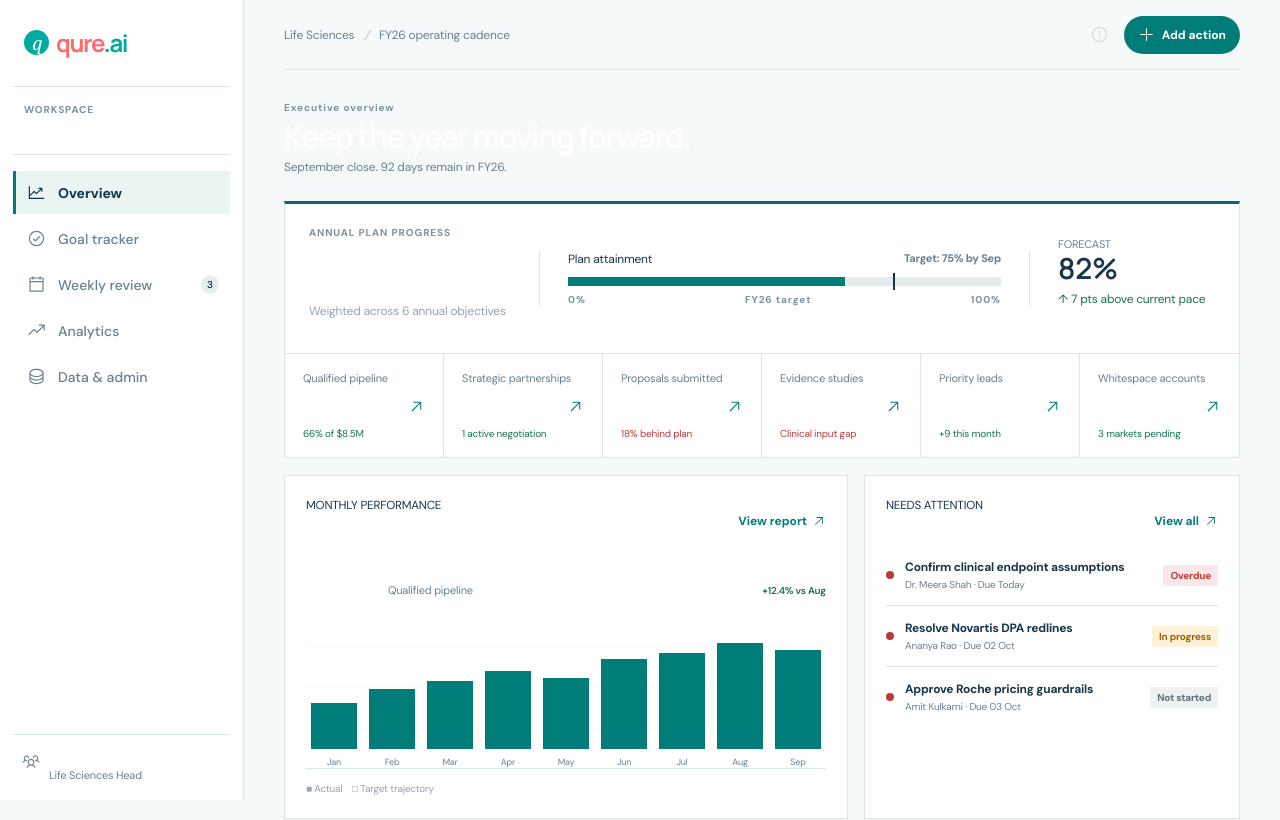
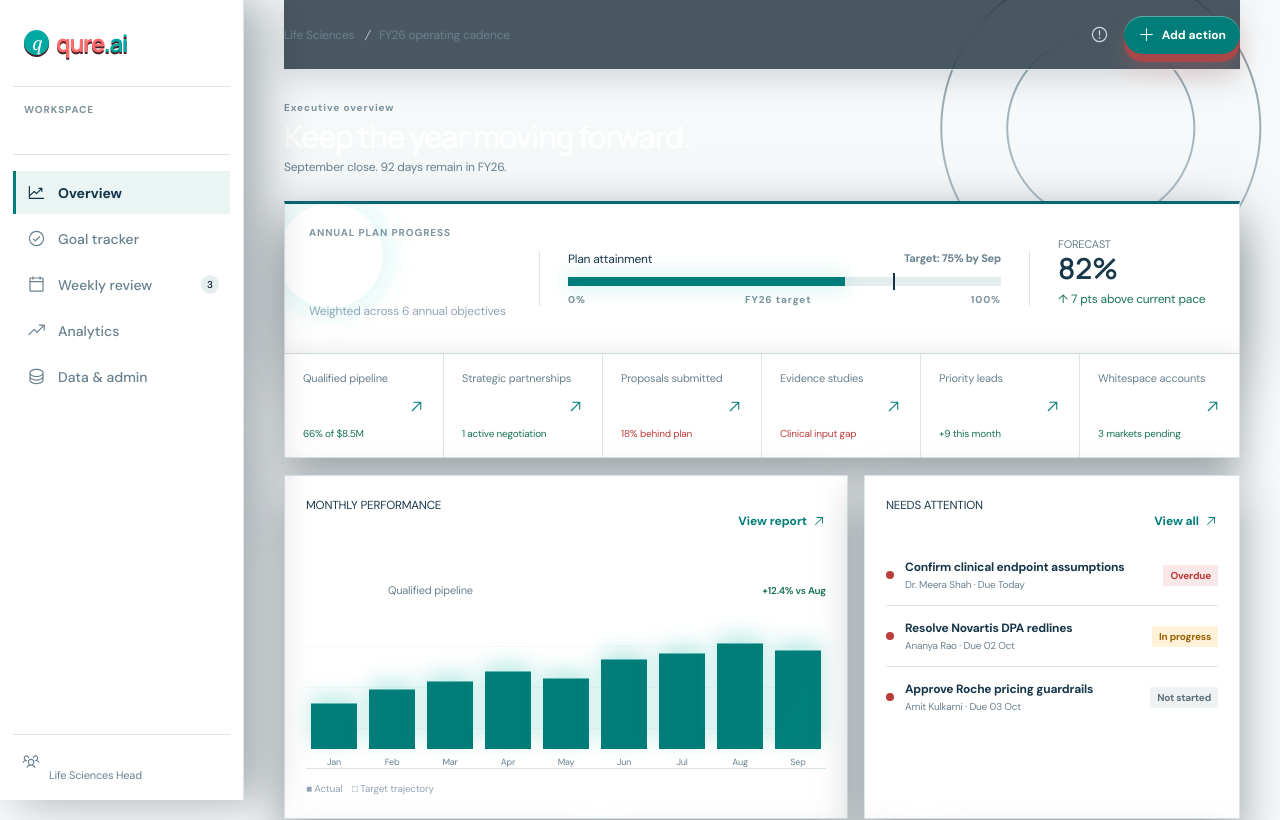
Before and after one commit to DHRUVPARASHAR21/Qure-BD-Dashboard, a React (Vite) app: page / in a window 1280 px wide. Shown: the top 820 px of the page. Built offline with nearby package versions, Linux system fonts and the light colour scheme.

Commit message:
Add dimensional Qure visual treatment

```diff
--- /dev/null
+++ b/src/qure-depth.css
@@ -0,0 +1,14 @@
+/* Depth treatment based on Qure's layered clinical-imaging artwork. */
+body{background:radial-gradient(900px 520px at 74% -12%,#13475d 0%,#0d1e2d 55%,#091925 100%);min-height:100dvh}
+body::before{content:"";position:fixed;inset:0;pointer-events:none;opacity:.5;background:radial-gradient(circle at 86% 16%,transparent 0 92px,#1b4e61 93px 94px,transparent 95px 158px,#143d50 159px 160px,transparent 161px),radial-gradient(circle at 12% 88%,#0f3548 0,transparent 290px);mask-image:linear-gradient(to bottom,black,transparent 72%)}
+aside{box-shadow:18px 0 45px #04111b55;z-index:2}.brand{filter:drop-shadow(0 2px 0 #4c2028)}
+header{background:rgb(7 25 38 / .72);backdrop-filter:blur(18px);box-shadow:0 10px 30px #06131d24;position:sticky;top:0;z-index:1}
+.annual,.kpis,.panel,.table{position:relative;overflow:hidden;box-shadow:inset 0 1px 0 rgb(186 226 237 / .1),inset 1px 0 0 rgb(186 226 237 / .035),0 18px 42px #05141e66}
+.annual::after,.panel::after{content:"";position:absolute;inset:0;pointer-events:none;background:linear-gradient(120deg,rgb(255 255 255 / .035),transparent 28%,transparent 74%,rgb(70 190 194 / .035));mix-blend-mode:screen}
+.annual{transform:translateZ(0);box-shadow:inset 0 1px 0 rgb(196 240 241 / .15),0 20px 48px #05131e88}.annual>div:first-child{position:relative}.annual>div:first-child::before{content:"";position:absolute;left:-32px;top:-24px;width:105px;height:105px;border:1px solid rgb(73 219 211 / .17);border-radius:50%;box-shadow:0 0 0 14px rgb(73 219 211 / .025),0 0 34px rgb(20 184 166 / .13)}
+.kpis{box-shadow:inset 0 1px 0 rgb(186 226 237 / .08),0 18px 38px #05141e5c}.kpis article{transition:transform .2s ease,background .2s ease}.kpis article:hover{transform:translateY(-3px);background:#153247}.panel{transition:transform .22s ease,box-shadow .22s ease}.panel:hover{transform:translateY(-4px);box-shadow:inset 0 1px 0 rgb(196 240 241 / .14),0 26px 50px #04121c9c}.insight{box-shadow:inset 3px 0 0 #ff6b6b,inset 0 1px 0 rgb(196 240 241 / .1),0 18px 42px #05141e66}
+.bars i{box-shadow:0 -8px 20px rgb(20 184 166 / .28),inset 0 1px 0 rgb(222 255 251 / .45)}.plan>div i{box-shadow:0 0 20px rgb(20 184 166 / .32)}.conf b,.cap b{box-shadow:0 0 10px rgb(20 184 166 / .28)}
+.primary{box-shadow:inset 0 1px 0 rgb(255 255 255 / .34),0 8px 0 #a7474a,0 14px 25px rgb(255 107 107 / .22);transition:transform .16s ease,box-shadow .16s ease}.primary:hover{transform:translateY(-2px);box-shadow:inset 0 1px 0 rgb(255 255 255 / .4),0 10px 0 #a7474a,0 18px 30px rgb(255 107 107 / .28)}.primary:active{transform:translateY(5px);box-shadow:inset 0 1px 0 rgb(255 255 255 / .24),0 3px 0 #a7474a,0 7px 14px rgb(255 107 107 / .2)}
+.filters label,.filters select,.filters button,textarea{box-shadow:inset 0 1px 0 rgb(186 226 237 / .08),0 6px 16px #05141e4d}.filters label:focus-within,textarea:focus{outline:1px solid #51d5cd;box-shadow:0 0 0 3px rgb(20 184 166 / .17),inset 0 1px 0 rgb(186 226 237 / .14)}
+tbody tr{transition:background .16s ease,transform .16s ease}tbody tr:hover{transform:translateX(2px)}.status{box-shadow:inset 0 1px 0 rgb(255 255 255 / .11)}.toast{box-shadow:inset 0 1px 0 rgb(186 226 237 / .13),0 20px 45px #02090eb8}
+@media(prefers-reduced-motion:reduce){.kpis article,.panel,.primary,tbody tr{transition:none}.kpis article:hover,.panel:hover,.primary:hover,tbody tr:hover{transform:none}}
```
Also changed, not shown: src/styles.css.
